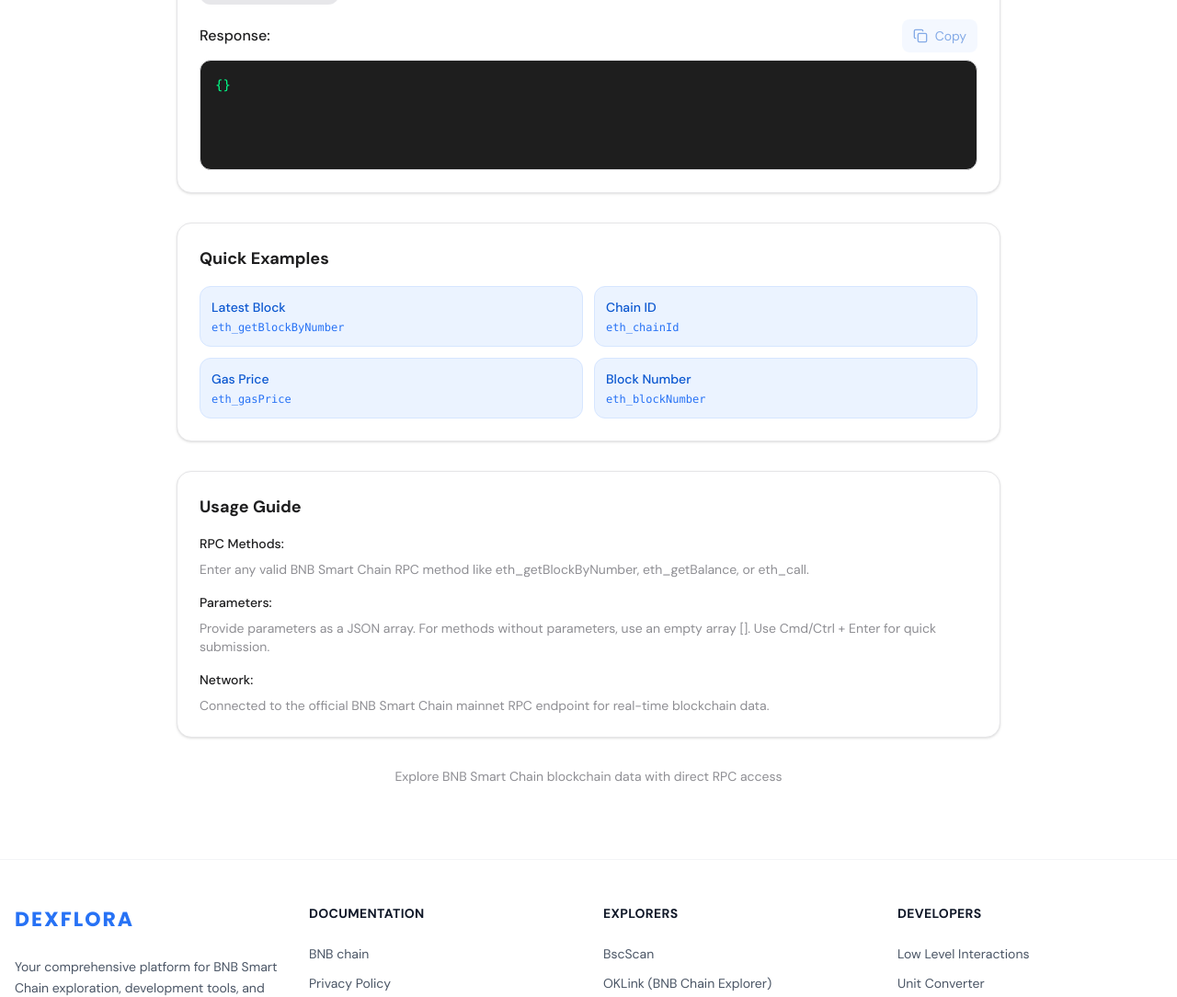
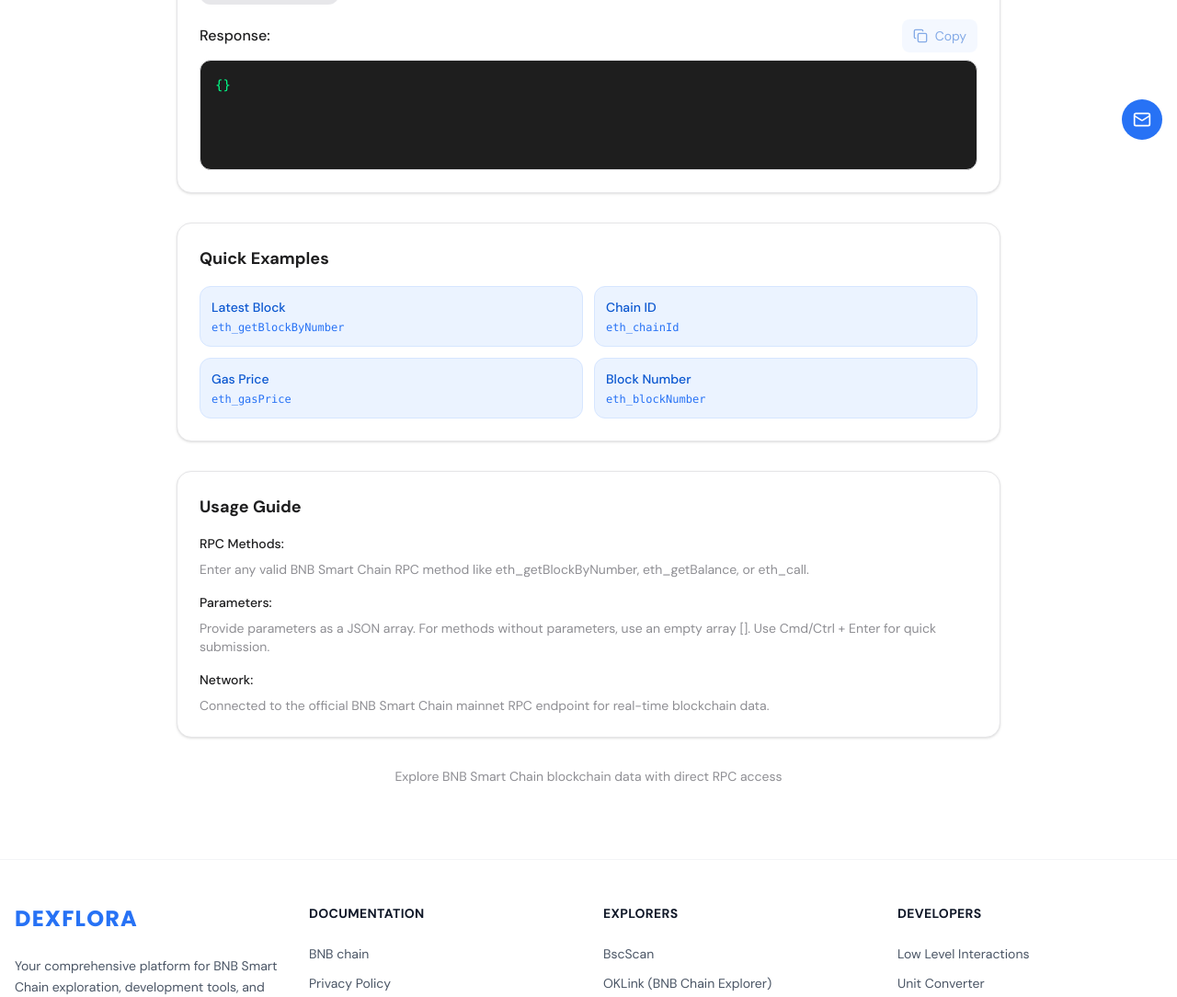
Before and after one commit to reactit3/dexflora, a Next.js app: page / in a window 1280 px wide. Shown: the part 600-1684 px from the top of the page at 92% size. Built offline with nearby package versions, Linux system fonts and the light colour scheme; no server answers.

Commit message:
implemented the mail to feature

```diff
--- a/components/Footer.tsx
+++ b/components/Footer.tsx
@@ -1,26 +1,13 @@
 "use client";
 import Link from "next/link";
 import {
-  AppChainIcon,
   BnbIcon,
   CoinMarketCapIcon,
-  DedicatedNodesIcon,
-  FaqIcon,
   GithubIcon,
   LinkedlnIcon,
-  RpcServiceIcon,
   XIcon,
 } from "./Icons";
-import {
-  Globe,
-  FileImage,
-  Code2,
-  Type,
-  Github,
-  Twitter,
-  Mail,
-  ExternalLink,
-} from "lucide-react";
+import { ExternalLink, Mail } from "lucide-react";
 import { navSections } from "@/lib/data";
 
 export function Footer() {
@@ -40,7 +27,6 @@ export function Footer() {
       icon: <GithubIcon />,
       href: "https://github.com/bnb-chain",
     },
-
     {
       name: "Coin Market Cap",
       icon: <CoinMarketCapIcon />,
@@ -54,14 +40,14 @@ export function Footer() {
   ];
 
   return (
-    <footer className="bg-white border-t border-gray-100 mt-16 ">
+    <footer className="bg-white border-t border-gray-100 mt-16 relative ">
       <div className="  px-4 py-12">
         {/* Main Footer Content */}
         <div className="grid grid-cols-1 md:grid-cols-2 lg:grid-cols-4 gap-8 mb-12">
           {/* Brand Section */}
           <div className="lg:col-span-1">
             <Link href="/" className="inline-block mb-6">
-              <h3 className="font-poppins text-[22px] tracking-[2px] text-brand font-bold">
+              <h3 className="font-poppins text-2xl tracking-wider text-brand font-bold">
                 DEXFLORA
               </h3>
             </Link>
@@ -138,6 +124,14 @@ export function Footer() {
           </div>
         </div>
       </div>
+
+      {/* Mail  */}
+      <a
+        href="mailto:legal@dexflora.com"
+        className="fixed bottom-12 right-4 bg-brand text-white hover:bg-[#2062E5] transition-all ease-in-out p-3 rounded-full cursor-pointer"
+      >
+        <Mail className="size-5" />
+      </a>
     </footer>
   );
 }
```
